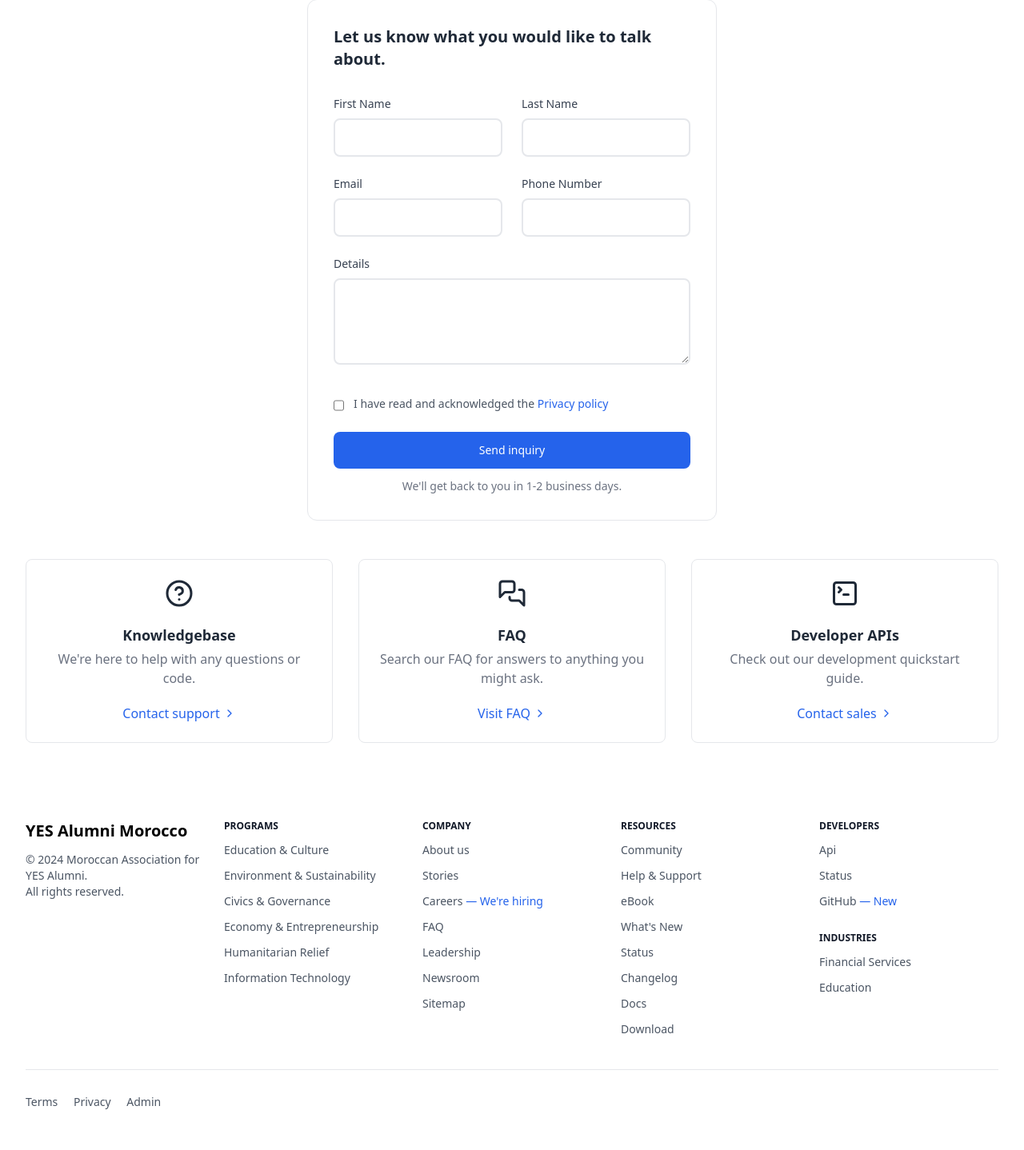
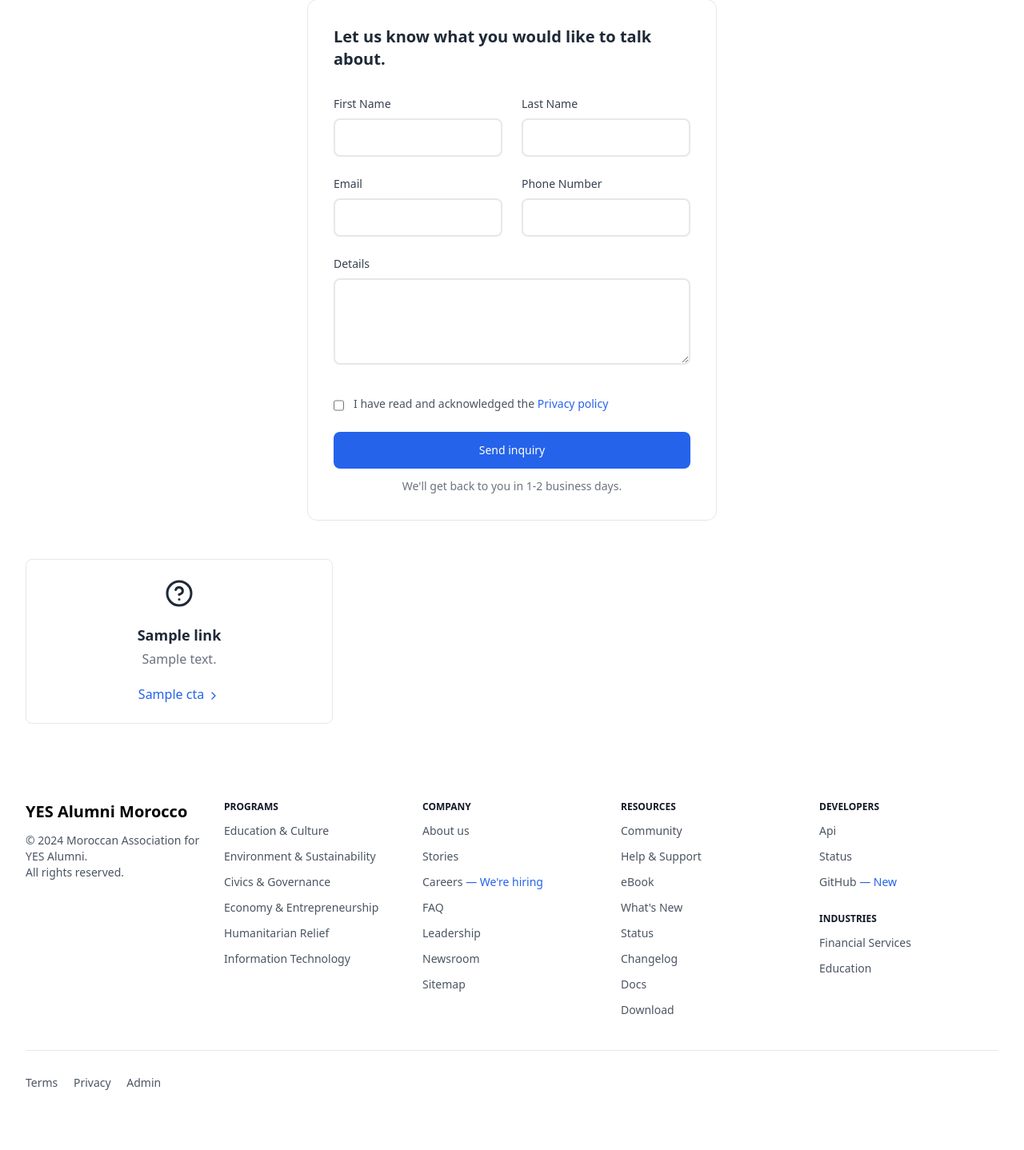
Before and after one commit to aabboudi/maya, a Django app: template ui/templates/contact.html in a window 1280 px wide. Shown: the part 250-1688 px from the top of the page at 80% size. After the commit the page ends 1613 px from the top, so only its background shows below. Run offline with Django 3.2, Linux system fonts and the light colour scheme; the template is opened without the code that fills it: most values are stand-ins (such as "Sample title", 1, 10 or a date in 2020); style sheets or scripts are compiled from the project's sources; some libraries are stand-ins or nearby versions.

Commit message:
Refactored Contact page

```diff
--- a/ui/static/css/input.css
+++ b/ui/static/css/input.css
@@ -52,4 +52,15 @@ npm run watch:css
   }
   /* END PROJECT CARD */
 
+  /* CONTACT PAGE */
+  .contact-form-label {
+    @apply block mb-2 text-sm text-gray-700 font-medium dark:text-white
+  }
+
+  .contact-form-input {
+    @apply py-3 px-4 block w-full border-2 border-gray-200 rounded-lg text-sm
+      focus:border-blue-500 focus:ring-blue-500 disabled:opacity-50 disabled:pointer-events-none
+      dark:bg-neutral-900 dark:border-neutral-700 dark:text-neutral-400 dark:placeholder-neutral-500 dark:focus:ring-neutral-600
+  }
+  /* END CONTACT PAGE */
 }
--- a/ui/templates/contact.html
+++ b/ui/templates/contact.html
@@ -35,13 +35,13 @@
           <!-- Grid -->
           <div class="grid grid-cols-1 sm:grid-cols-2 gap-4 lg:gap-6">
             <div>
-              <label for="hs-firstname-contacts-1" class="block mb-2 text-sm text-gray-700 font-medium dark:text-white">First Name</label>
-              <input required type="text" name="hs-firstname-contacts-1" id="hs-firstname-contacts-1" class="py-3 px-4 block w-full border-2 border-gray-200 rounded-lg text-sm focus:border-blue-500 focus:ring-blue-500 disabled:opacity-50 disabled:pointer-events-none dark:bg-neutral-900 dark:border-neutral-700 dark:text-neutral-400 dark:placeholder-neutral-500 dark:focus:ring-neutral-600">
+              <label for="hs-firstname-contacts-1" class="contact-form-label">First Name</label>
+              <input required type="text" name="hs-firstname-contacts-1" id="hs-firstname-contacts-1" class="contact-form-input">
             </div>
 
             <div>
-              <label for="hs-lastname-contacts-1" class="block mb-2 text-sm text-gray-700 font-medium dark:text-white">Last Name</label>
-              <input required type="text" name="hs-lastname-contacts-1" id="hs-lastname-contacts-1" class="py-3 px-4 block w-full border-2 border-gray-200 rounded-lg text-sm focus:border-blue-500 focus:ring-blue-500 disabled:opacity-50 disabled:pointer-events-none dark:bg-neutral-900 dark:border-neutral-700 dark:text-neutral-400 dark:placeholder-neutral-500 dark:focus:ring-neutral-600">
+              <label for="hs-lastname-contacts-1" class="contact-form-label">Last Name</label>
+              <input required type="text" name="hs-lastname-contacts-1" id="hs-lastname-contacts-1" class="contact-form-input">
             </div>
           </div>
           <!-- End Grid -->
@@ -49,20 +49,20 @@
           <!-- Grid -->
           <div class="grid grid-cols-1 sm:grid-cols-2 gap-4 lg:gap-6">
             <div>
-              <label for="hs-email-contacts-1" class="block mb-2 text-sm text-gray-700 font-medium dark:text-white">Email</label>
-              <input required type="email" name="hs-email-contacts-1" id="hs-email-contacts-1" autocomplete="email" class="py-3 px-4 block w-full border-2 border-gray-200 rounded-lg text-sm focus:border-blue-500 focus:ring-blue-500 disabled:opacity-50 disabled:pointer-events-none dark:bg-neutral-900 dark:border-neutral-700 dark:text-neutral-400 dark:placeholder-neutral-500 dark:focus:ring-neutral-600">
+              <label for="hs-email-contacts-1" class="contact-form-label">Email</label>
+              <input required type="email" name="hs-email-contacts-1" id="hs-email-contacts-1" autocomplete="email" class="contact-form-input">
             </div>
 
             <div>
-              <label for="hs-phone-number-1" class="block mb-2 text-sm text-gray-700 font-medium dark:text-white">Phone Number</label>
-              <input type="text" name="hs-phone-number-1" id="hs-phone-number-1" class="py-3 px-4 block w-full border-2 border-gray-200 rounded-lg text-sm focus:border-blue-500 focus:ring-blue-500 disabled:opacity-50 disabled:pointer-events-none dark:bg-neutral-900 dark:border-neutral-700 dark:text-neutral-400 dark:placeholder-neutral-500 dark:focus:ring-neutral-600">
+              <label for="hs-phone-number-1" class="contact-form-label">Phone Number</label>
+              <input type="text" name="hs-phone-number-1" id="hs-phone-number-1" class="contact-form-input">
             </div>
           </div>
           <!-- End Grid -->
 
           <div>
-            <label for="hs-about-contacts-1" class="block mb-2 text-sm text-gray-700 font-medium dark:text-white">Details</label>
-            <textarea required id="hs-about-contacts-1" name="hs-about-contacts-1" rows="4" class="py-3 px-4 block w-full border-2 border-gray-200 rounded-lg text-sm focus:border-blue-500 focus:ring-blue-500 disabled:opacity-50 disabled:pointer-events-none dark:bg-neutral-900 dark:border-neutral-700 dark:text-neutral-400 dark:placeholder-neutral-500 dark:focus:ring-neutral-600"></textarea>
+            <label for="hs-about-contacts-1" class="contact-form-label">Details</label>
+            <textarea required id="hs-about-contacts-1" name="hs-about-contacts-1" rows="4" class="contact-form-input"></textarea>
           </div>
 
           <!-- Checkbox -->
@@ -96,47 +96,23 @@
   </div>
 
   <div class="mt-12 grid sm:grid-cols-2 lg:grid-cols-3 items-center gap-4 lg:gap-8">
+
+    {% for link in quick_links %}
     <!-- Icon Block -->
-    <a href="#" class="group flex flex-col h-full text-center border dark:border-neutral-700 rounded-lg hover:bg-gray-100 focus:outline-none focus:bg-gray-100 p-4 sm:p-6 dark:hover:bg-neutral-500/10 dark:focus:bg-neutral-500/10">
+    <a href="{{ link.url }}" class="group flex flex-col h-full text-center border dark:border-neutral-700 rounded-lg hover:bg-gray-100 focus:outline-none focus:bg-gray-100 p-4 sm:p-6 dark:hover:bg-neutral-500/10 dark:focus:bg-neutral-500/10">
       <svg class="size-9 text-gray-800 mx-auto dark:text-neutral-200" xmlns="http://www.w3.org/2000/svg" width="24" height="24" viewBox="0 0 24 24" fill="none" stroke="currentColor" stroke-width="2" stroke-linecap="round" stroke-linejoin="round"><circle cx="12" cy="12" r="10"/><path d="M9.09 9a3 3 0 0 1 5.83 1c0 2-3 3-3 3"/><path d="M12 17h.01"/></svg>
       <div class="mt-5">
-        <h3 class="text-lg font-semibold text-gray-800 dark:text-neutral-200">Knowledgebase</h3>
-        <p class="mt-1 text-gray-500 dark:text-neutral-500">We're here to help with any questions or code.</p>
+        <h3 class="text-lg font-semibold text-gray-800 dark:text-neutral-200">{{ link.title }}</h3>
+        <p class="mt-1 text-gray-500 dark:text-neutral-500">{{ link.description }}</p>
         <p class="mt-5 inline-flex items-center gap-x-1 font-medium text-blue-600 dark:text-blue-500">
-          Contact support
-          <svg class="shrink-0 size-4 transition ease-in-out group-hover:translate-x-1 group-focus:translate-x-1" xmlns="http://www.w3.org/2000/svg" width="24" height="24" viewBox="0 0 24 24" fill="none" stroke="currentColor" stroke-width="2" stroke-linecap="round" stroke-linejoin="round"><path d="m9 18 6-6-6-6"/></svg>
+          {{ link.cta }}
+          <i data-lucide="chevron-right" class="shrink-0 size-4 transition ease-in-out group-hover:translate-x-1 group-focus:translate-x-1 mt-1"></i>
         </p>
       </div>
     </a>
     <!-- End Icon Block -->
+    {% endfor %}
 
-    <!-- Icon Block -->
-    <a href="/frequently-asked-questions" class="group flex flex-col h-full text-center border dark:border-neutral-700 rounded-lg hover:bg-gray-100 focus:outline-none focus:bg-gray-100 p-4 sm:p-6 dark:hover:bg-neutral-500/10 dark:focus:bg-neutral-500/10">
-      <svg class="size-9 text-gray-800 mx-auto dark:text-neutral-200" xmlns="http://www.w3.org/2000/svg" width="24" height="24" viewBox="0 0 24 24" fill="none" stroke="currentColor" stroke-width="2" stroke-linecap="round" stroke-linejoin="round"><path d="M14 9a2 2 0 0 1-2 2H6l-4 4V4c0-1.1.9-2 2-2h8a2 2 0 0 1 2 2v5Z"/><path d="M18 9h2a2 2 0 0 1 2 2v11l-4-4h-6a2 2 0 0 1-2-2v-1"/></svg>
-      <div class="mt-5">
-        <h3 class="text-lg font-semibold text-gray-800 dark:text-neutral-200">FAQ</h3>
-        <p class="mt-1 text-gray-500 dark:text-neutral-500">Search our FAQ for answers to anything you might ask.</p>
-        <p class="mt-5 inline-flex items-center gap-x-1 font-medium text-blue-600 dark:text-blue-500">
-          Visit FAQ
-          <svg class="shrink-0 size-4 transition ease-in-out group-hover:translate-x-1 group-focus:translate-x-1" xmlns="http://www.w3.org/2000/svg" width="24" height="24" viewBox="0 0 24 24" fill="none" stroke="currentColor" stroke-width="2" stroke-linecap="round" stroke-linejoin="round"><path d="m9 18 6-6-6-6"/></svg>
-        </p>
-      </div>
-    </a>
-    <!-- End Icon Block -->
-
-    <!-- Icon Block -->
-    <a href="#" class="group flex flex-col h-full text-center border dark:border-neutral-700 rounded-lg hover:bg-gray-100 focus:outline-none focus:bg-gray-100 p-4 sm:p-6 dark:hover:bg-neutral-500/10 dark:focus:bg-neutral-500/10">
-      <svg class="size-9 text-gray-800 mx-auto dark:text-neutral-200" xmlns="http://www.w3.org/2000/svg" width="24" height="24" viewBox="0 0 24 24" fill="none" stroke="currentColor" stroke-width="2" stroke-linecap="round" stroke-linejoin="round"><path d="m7 11 2-2-2-2"/><path d="M11 13h4"/><rect width="18" height="18" x="3" y="3" rx="2" ry="2"/></svg>
-      <div class="mt-5">
-        <h3 class="text-lg font-semibold text-gray-800 dark:text-neutral-200">Developer APIs</h3>
-        <p class="mt-1 text-gray-500 dark:text-neutral-500">Check out our development quickstart guide.</p>
-        <p class="mt-5 inline-flex items-center gap-x-1 font-medium text-blue-600 dark:text-blue-500">
-          Contact sales
-          <svg class="shrink-0 size-4 transition ease-in-out group-hover:translate-x-1 group-focus:translate-x-1" xmlns="http://www.w3.org/2000/svg" width="24" height="24" viewBox="0 0 24 24" fill="none" stroke="currentColor" stroke-width="2" stroke-linecap="round" stroke-linejoin="round"><path d="m9 18 6-6-6-6"/></svg>
-        </p>
-      </div>
-    </a>
-    <!-- End Icon Block -->
   </div>
 </div>
 <!-- End Contact Us -->
```
Also changed, not shown: orbit/views.py (+21 -1 lines).
